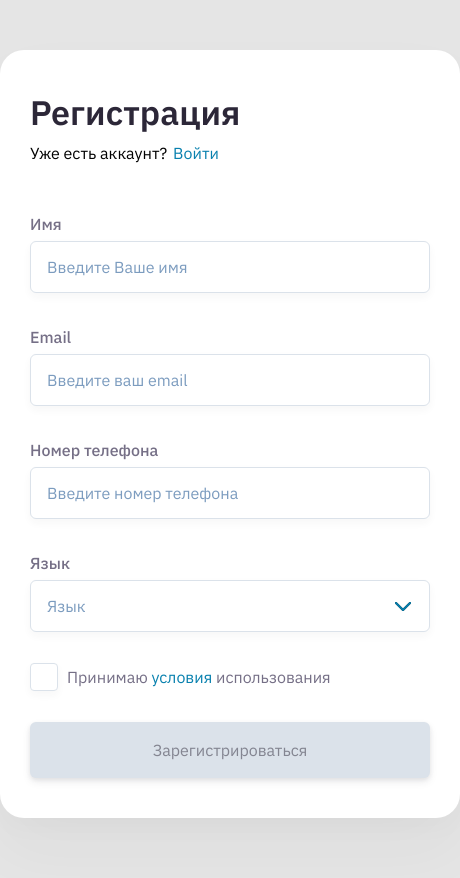
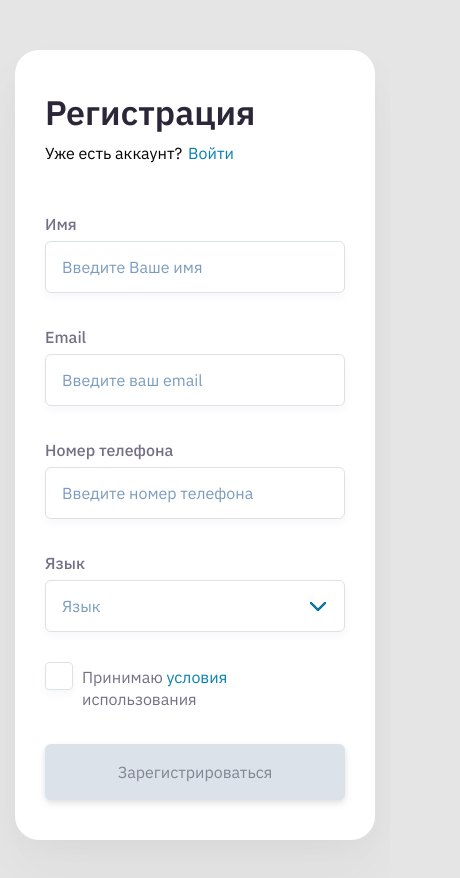
Before and after one commit to g1rz/regist_form, a React (Create React App) app: page / in a window 390 px wide. Shown: the top 878 px of the page, 460 px wide, since content can reach past the window. Built offline with nearby package versions, Linux system fonts and the light colour scheme.

Commit message:
Поправил стили

```diff
--- a/src/components/Check/Check.sass
+++ b/src/components/Check/Check.sass
@@ -14,6 +14,7 @@
                 display: block
     &__label
         position: relative
+        display: block
         padding-left: 37px
         color: #756F86
         cursor: pointer
--- a/src/components/Modal/Modal.sass
+++ b/src/components/Modal/Modal.sass
@@ -1,6 +1,6 @@
 .modal
-    max-width: 360px
-    min-width: 460px
+    max-width: 460px
+    // min-width: 360px
     margin: 0 auto
     padding: 40px 30px
     background: #fff
@@ -17,3 +17,7 @@
 
 .login
     margin-left: 6px
+
+@media (max-width: 460px)
+    .modal
+        margin: 0 15px
```
